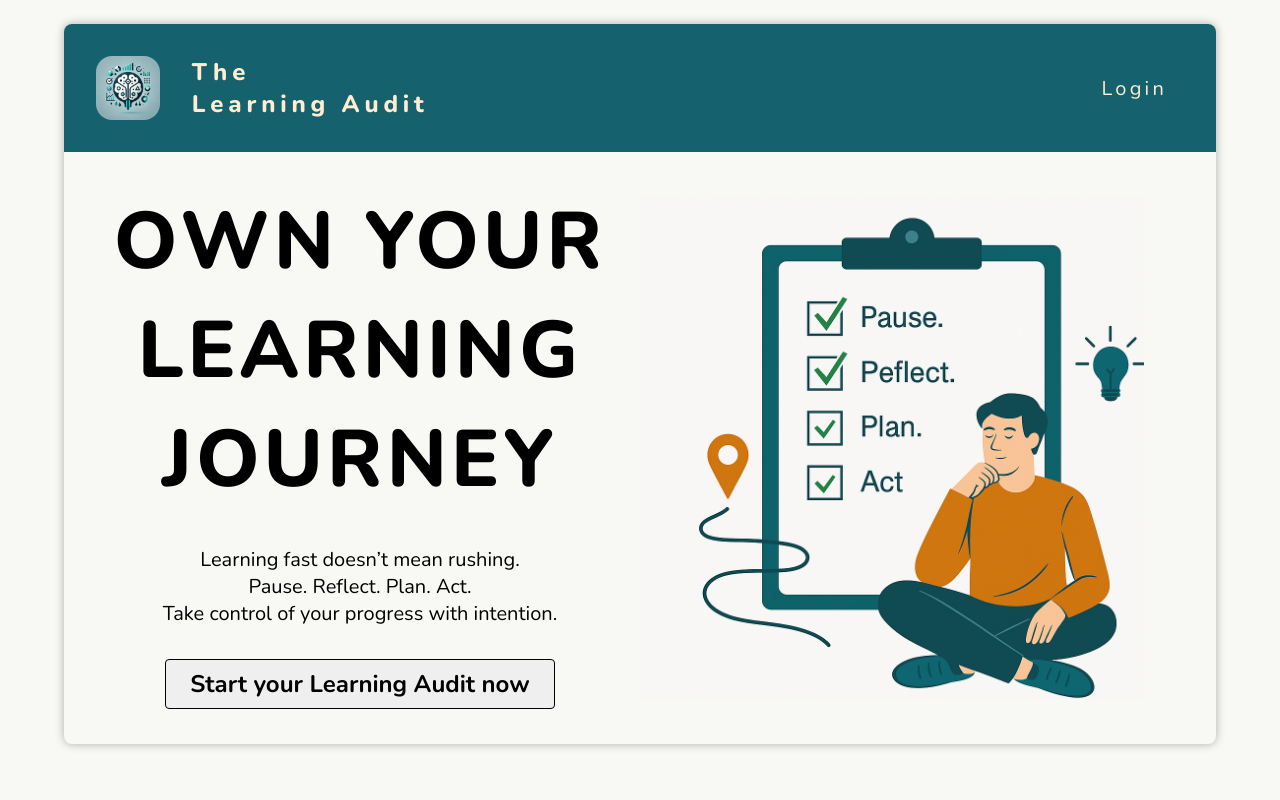
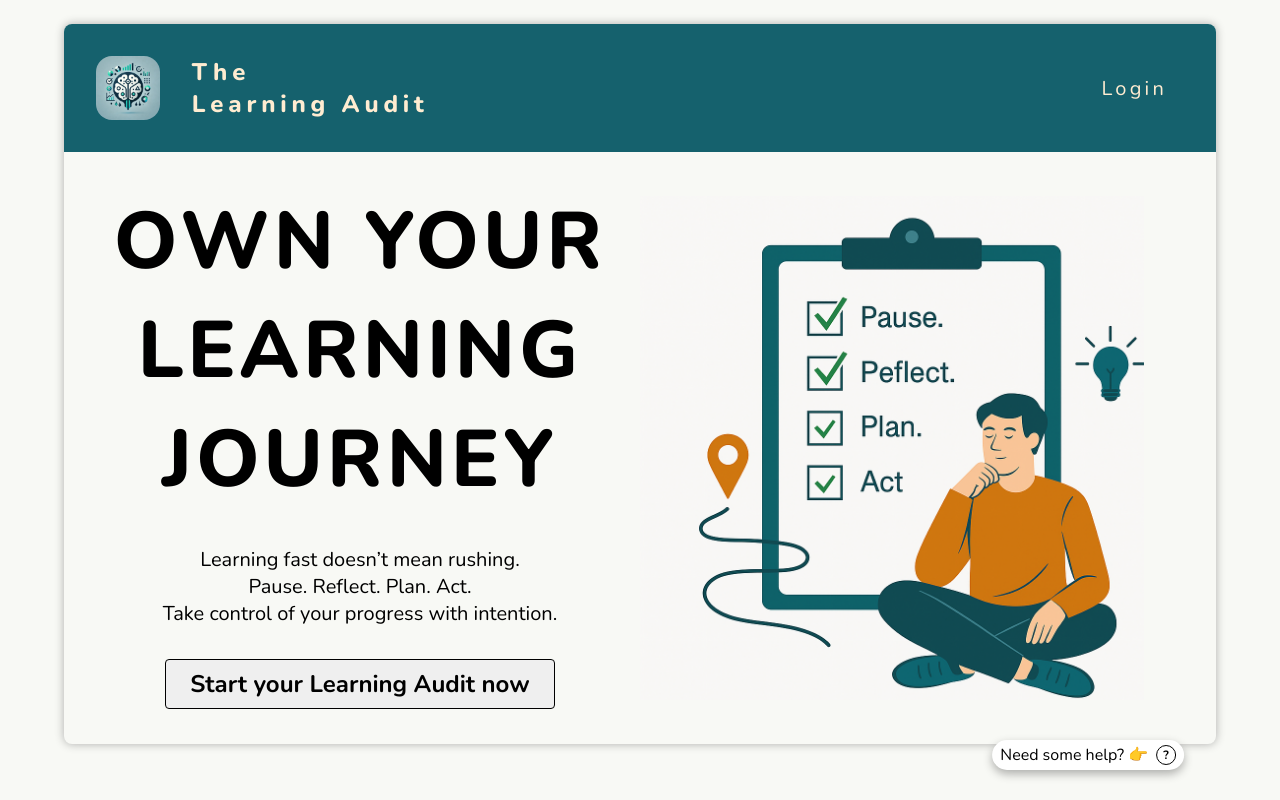
Before and after one commit to Tyriol/learning-audit, a Next.js app: page / in a window 1280 px wide. Built offline with nearby package versions, Linux system fonts and the light colour scheme.

Commit message:
add how to guide to root layout

```diff
--- a/app/layout.js
+++ b/app/layout.js
@@ -3,6 +3,7 @@ import { AuthProvider } from "./context/authContext";
 import { ContentProvider } from "./context/contentContext";
 
 import Header from "./components/Header/Header.jsx";
+import HowToGuide from "./components/HowToGuide/HowToGuide";
 
 export const metadata = {
   title: "Learning Audit App",
@@ -21,6 +22,7 @@ export default function RootLayout({ children }) {
             </ContentProvider>
           </AuthProvider>
         </div>
+        <HowToGuide />
       </body>
     </html>
   );
```
